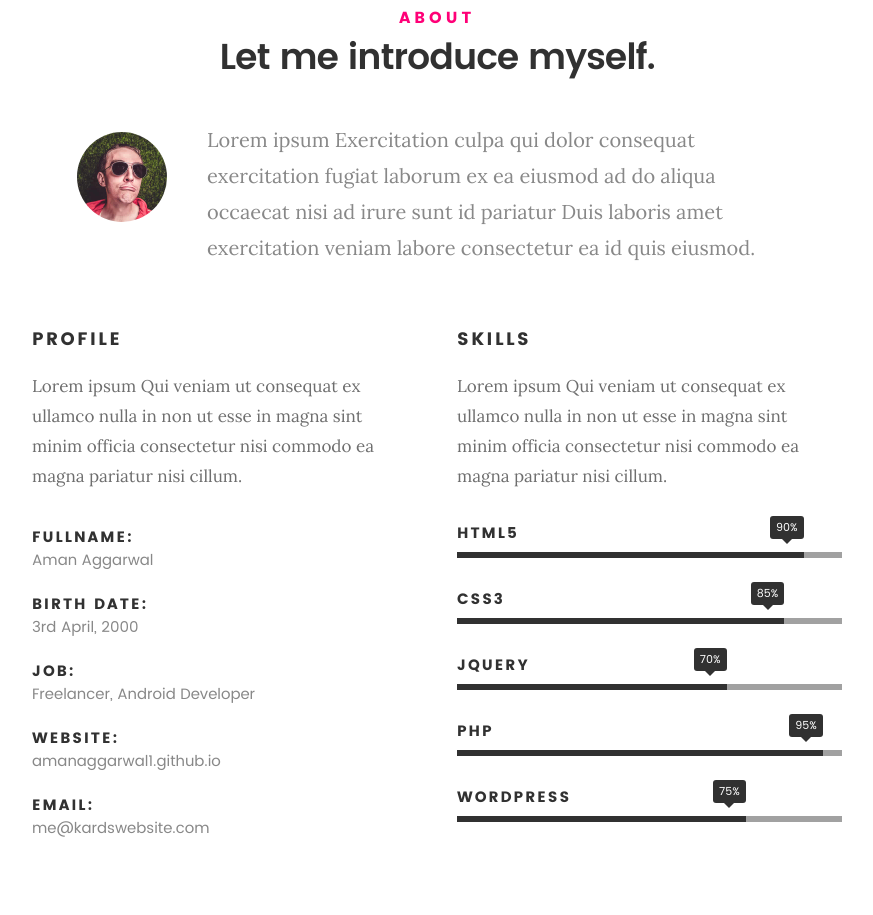
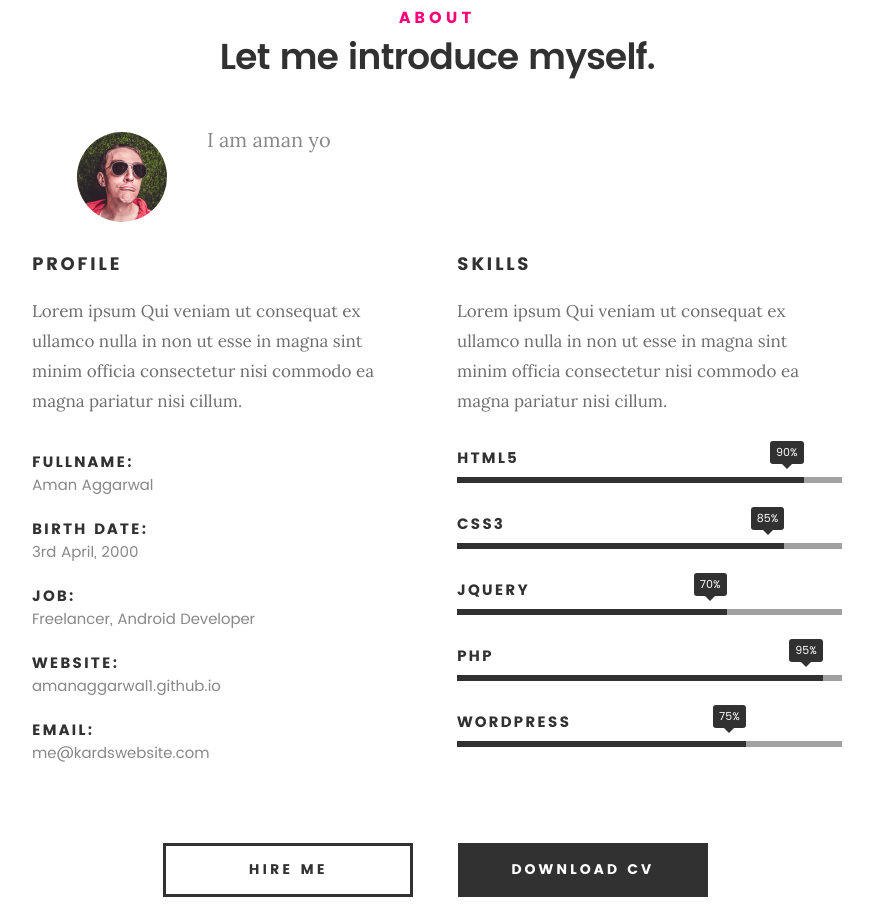
Before and after one commit to amanaggarwal1/amanaggarwal1.github.io, a plain HTML site: page index.html in a window 1280 px wide. Shown: the part 917-1832 px from the top of the page, without its empty margins (203-1076 px from the left). Drawn offline with Linux system fonts and the light colour scheme; files whose address does not match are found by name.

Commit message:
changed lorem ipsum

```diff
--- a/index.html
+++ b/index.html
@@ -114,7 +114,7 @@
 
    				<img src="images/profile-pic.jpg" alt="Profile Picture">
 
-   				<p class="lead">Lorem ipsum Exercitation culpa qui dolor consequat exercitation fugiat laborum ex ea eiusmod ad do aliqua occaecat nisi ad irure sunt id pariatur Duis laboris amet exercitation veniam labore consectetur ea id quis eiusmod.</p>
+   				<p class="lead"> I am aman yo</p>
    			</div>
 
    		</div>
```
